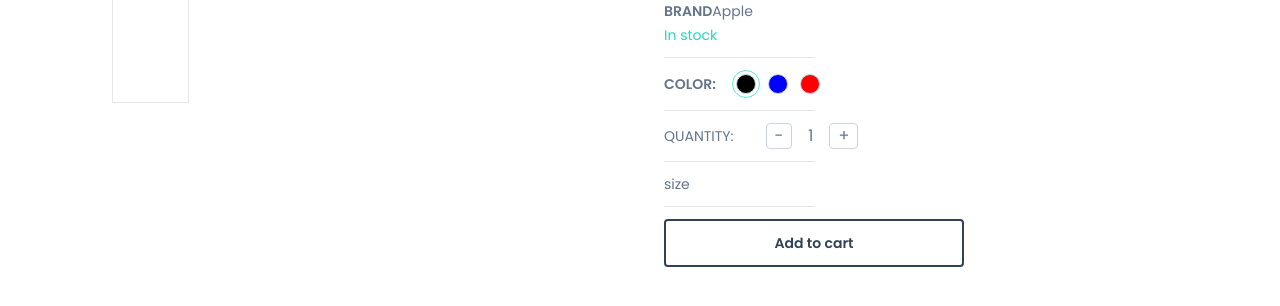
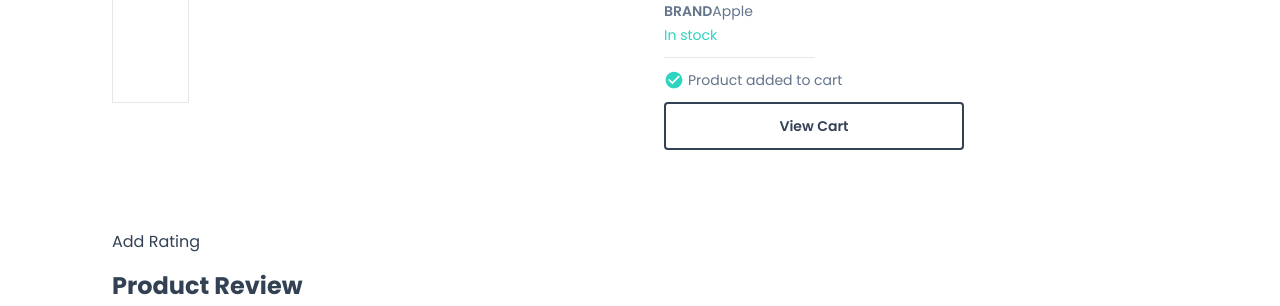
Before and after one commit to takimi12/Next13-Eccomerce-October, a Next.js app: page /product/1 in a window 1280 px wide. Both pictures are taken after a click on the button "Add to cart". Shown: the part 494-800 px from the top of the page. Built offline with nearby package versions, Linux system fonts and the light colour scheme; grey boxes are pictures that could not be loaded; a web font is replaced by a local one.

Commit message:
Add product to cart

```diff
--- a/app/components/products/Button.tsx
+++ b/app/components/products/Button.tsx
@@ -24,6 +24,7 @@
 }) => {
     return (
         <button
+        onClick={onClick}
         disabled={disabled}
         className={`
         disabled:opacity-70
--- a/app/product/[productId]/ProductDetails.tsx
+++ b/app/product/[productId]/ProductDetails.tsx
@@ -1,12 +1,14 @@
 "use client";
 
 import { Rating } from "@mui/material";
-import React, { useCallback, useState } from "react";
+import React, { useCallback, useState, useEffect } from "react";
 import SetColor from "@/app/components/products/SetColor";
 import SetQuantity from "@/app/components/products/SetQuantity";
 import Button from "@/app/components/products/Button";
 import ProductImage from "@/app/components/products/ProductImage";
 import { useCart } from "@/hooks/useCart";
+import { MdCheck, MdCheckCircle } from "react-icons/md";
+import { useRouter } from "next/navigation";
 
 
 
@@ -39,8 +41,8 @@
 
 const ProductDetails: React.FC<ProductDetailsProps> =
 ({product}) => {
-
-    const {cartTotalQty} = useCart(0);
+    const {handleAddProductToCart, cartProducts} = useCart();
+    const [isPorductInCart, setIsProductInCart] = useState(false);
     const [cartProduct, setCartProduct] = useState<CartProductType>({
         id: product.id,
         name: product.name,
@@ -52,7 +54,24 @@
         price: product.price,
     });
 
-   console.log(cartTotalQty);
+    const router = useRouter()
+
+
+
+    useEffect(() =>{
+        setIsProductInCart(false);
+
+        if(cartProducts){
+       const existingIndex = cartProducts.findIndex(
+        (item) => item.id === product.id
+        );
+    if(existingIndex > -1) {
+        setIsProductInCart(true);
+    }
+}
+    }, [cartProducts])
+
+
 
 
     const productRating =
@@ -121,6 +140,21 @@
         </div>
         <div className={product.inStock ? "text-teal-400" : "text-rose-400" }>{product.inStock ? 'In stock' : 'Out of the stock'} </div>
         <Horizontal />
+        {isPorductInCart ? <>
+            <p className="mb-2 text-slate-500 flex items-center  gap-1">
+                <MdCheckCircle className="text-teal-400" size={20} />
+                <span>
+                    Product added to cart
+                </span>
+            </p>
+            <div className="max-w-[300px]">
+                <Button label="View Cart"
+                outline
+                onClick={() => router.push("/cart")}
+                ></Button>
+            </div>
+
+        </> : <>
         <SetColor
          cartProduct={cartProduct}
          images={product.images}
@@ -139,9 +173,11 @@
             <Button
         outline
         label="Add to cart"
-        onClick={() => {}}
+        onClick={() => handleAddProductToCart(cartProduct)}
         /></div>
 
+
+        </>}
 
         </div>
        </div>
--- a/hooks/useCart.tsx
+++ b/hooks/useCart.tsx
@@ -1,7 +1,10 @@
-import { createContext, useContext, useState } from "react";
+import { CartProductType } from "@/app/product/[productId]/ProductDetails";
+import { createContext, useContext, useState, useCallback } from "react";
 
 type CartContextType = {
     cartTotalQty: number;
+    cartProducts: CartProductType[] | null;
+    handleAddProductToCart: (product: CartProductType) => void;
 
 }
 
@@ -16,9 +19,27 @@
 
 export const CartContextProvider = (props: Props) => {
     const [cartTotalQty, setCartTotalQty] = useState(0);
+    const [cartProducts, setCartProducts] = useState<CartProductType[] | null>(null);
+
+
+    const handleAddProductToCart = useCallback((product: CartProductType) => [
+        setCartProducts((prev) => {
+            let updatedCart;
+
+            if(prev) {
+                updatedCart = [...prev, product]
+            } else{
+                updatedCart = [product]
+            }
+
+            return updatedCart
+        })
+    ], []);
 
     const value = {
         cartTotalQty,
+        cartProducts,
+        handleAddProductToCart
     };
 
     return (
```
